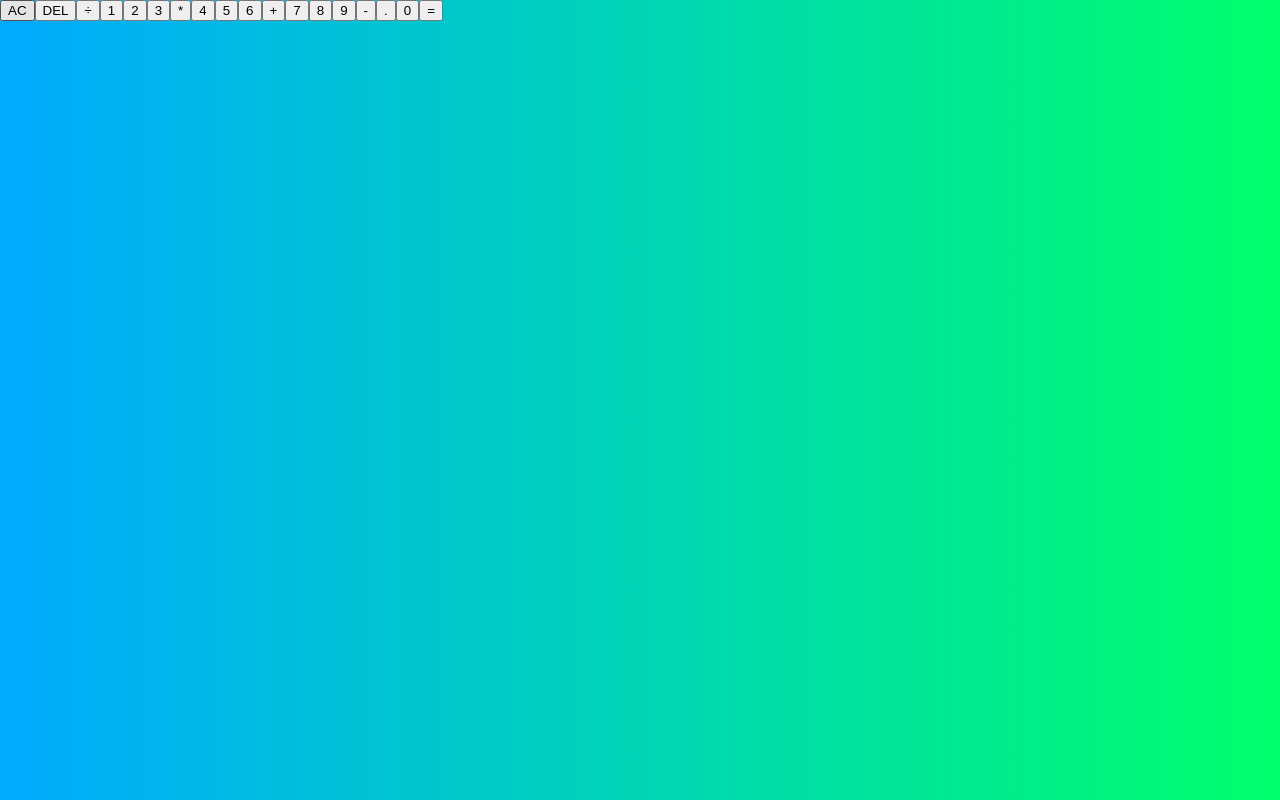
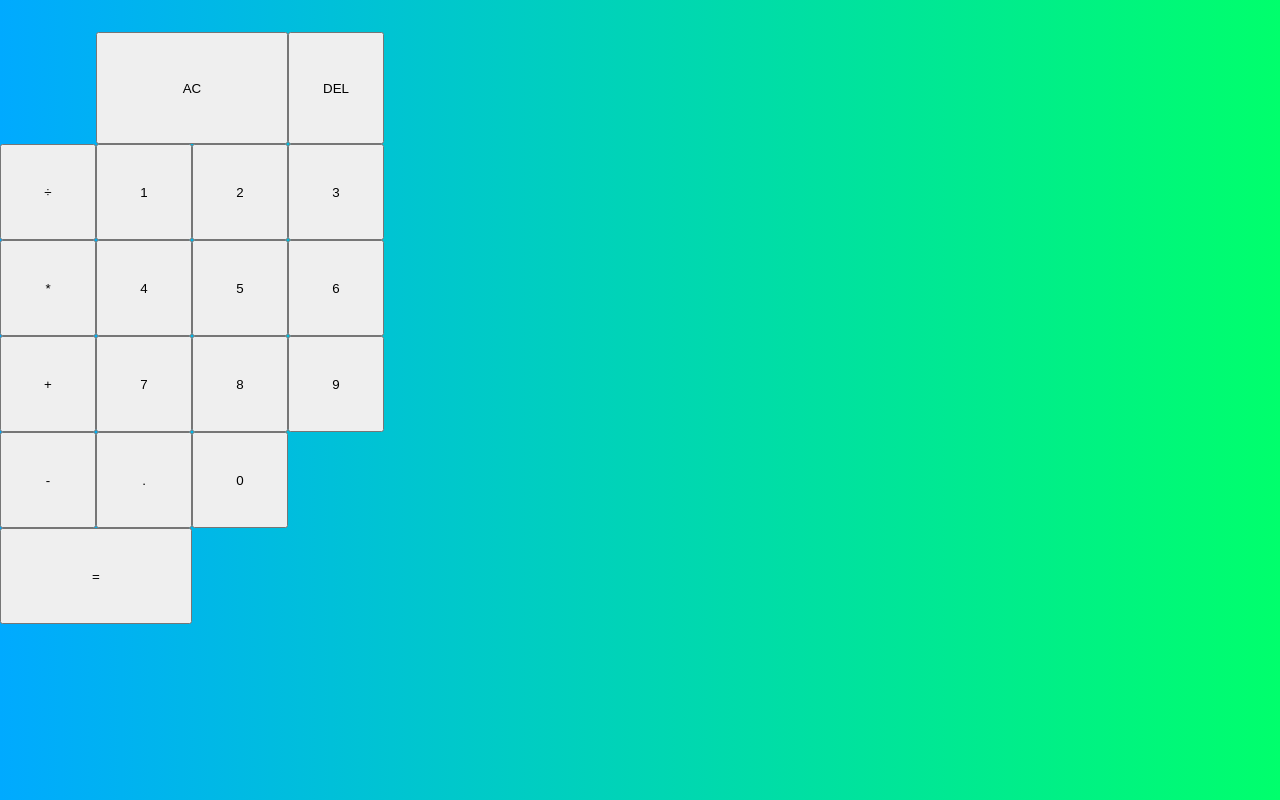
Before and after one commit to JO-DEV-IL/react-calculator, a React (Create React App) app: page / in a window 1280 px wide. Built offline with nearby package versions, Linux system fonts and the light colour scheme.

Commit message:
Update styles.css

```diff
--- a/src/styles.css
+++ b/src/styles.css
@@ -7,3 +7,14 @@ body{
     margin: 0;
     background: linear-gradient(to right, #00aaff, #00ff6c);
 }
+
+.calculator-grid{
+    display: grid;
+    margin-top: 2rem;
+    grid-template-columns: repeat(4, 6rem);
+    grid-template-rows: minmax(7rem, auto) repeat(5, 6rem);
+}
+
+.span-two{
+    grid-column: span 2;
+}
```
